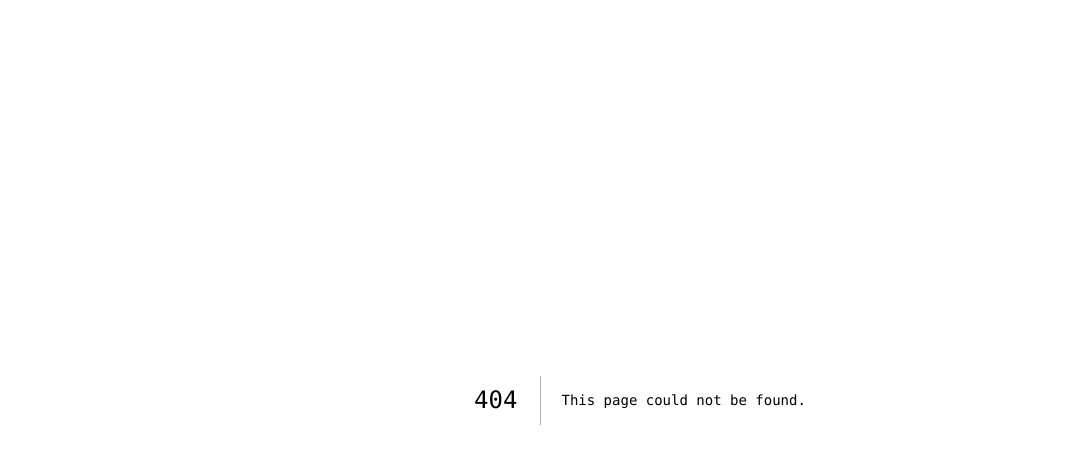
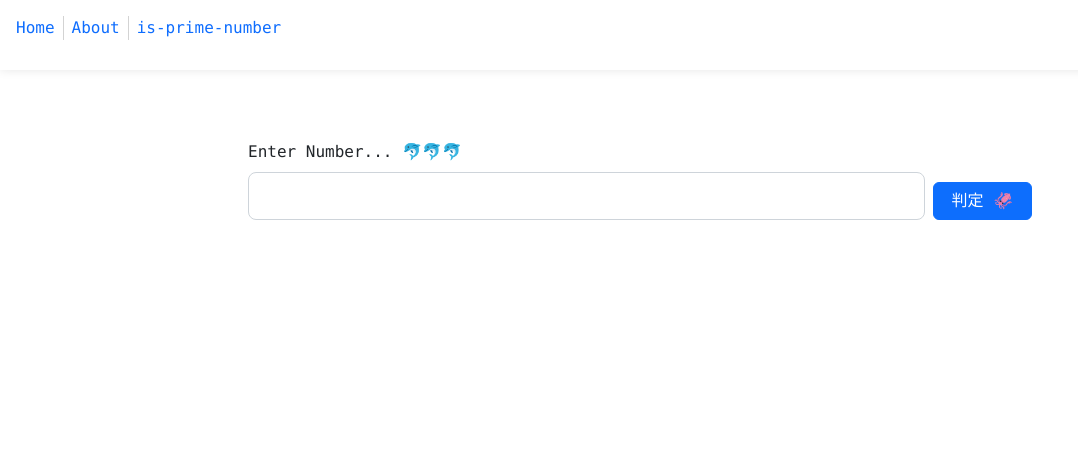
Before and after one commit to osawa-koki/IsPrimeNumber.php, a Next.js app in the folder client/: page /is-prime-number in a window 1280 px wide. Before the commit this address had no page. Shown: the top 464 px of the page, without its empty margins (0-1078 px from the left). Built offline with nearby package versions, Linux system fonts and the light colour scheme.

Commit message:
入力部分まで。

```diff
--- a/client/pages.ts
+++ b/client/pages.ts
@@ -9,8 +9,8 @@ const pages = [
     name: "About",
   },
   {
-    path: "/contact",
-    name: "Contact",
+    path: "/is-prime-number",
+    name: "is-prime-number",
   },
 ];
 
--- a/client/pages/_app.js
+++ b/client/pages/_app.js
@@ -4,7 +4,7 @@ import '../styles/styles.scss';
 
 import '../styles/index.scss';
 import '../styles/about.scss';
-import '../styles/contact.scss';
+import '../styles/IsPrimeNumber.scss';
 
 import Head from 'next/head';
 
--- a/client/pages/index.tsx
+++ b/client/pages/index.tsx
@@ -1,4 +1,6 @@
+import Link from "next/link";
 import Layout from "../components/Layout";
+import { Button } from 'react-bootstrap';
 
 export default function Home() {
   return (
@@ -6,6 +8,9 @@ export default function Home() {
       <div id='Index'>
         <h1>Hello IsPrimeNumber 💓💓💓</h1>
         <img id='Logo' src="./tako.png" alt="Logo" />
+        <Link href="is-prime-number">
+          <Button>🐙 素数かどうかを判定する 🐙</Button>
+        </Link>
       </div>
     </Layout>
   );
--- /dev/null
+++ b/client/pages/is-prime-number.tsx
@@ -0,0 +1,30 @@
+import React, { useState } from "react";
+
+import { Button, Alert, Form } from 'react-bootstrap';
+import Layout from "../components/Layout";
+
+import PageBlock from "../components/pages";
+
+const mail_regex = new RegExp(/^[a-zA-Z0-9_.+-]+@[a-zA-Z0-9-]+\.[a-zA-Z0-9-.]+$/);
+
+export default function HelloWorld() {
+
+  let [count, setCount] = useState(0);
+  let [mail, setMail] = useState('osawa-koki@example.com');
+
+  return (
+    <Layout>
+      <main>
+        <div id="IsPrimeNumber">
+          <div id="IsPrimeHeader">
+            <Form.Group id="IsPrimeInput">
+              <Form.Label>Enter Number... 🐬🐬🐬</Form.Label>
+              <Form.Control type="number" size="lg" min="0" />
+            </Form.Group>
+            <Button>判定 🦑</Button>
+          </div>
+        </div>
+      </main>
+    </Layout>
+  );
+};
--- /dev/null
+++ b/client/styles/IsPrimeNumber.scss
@@ -0,0 +1,16 @@
+
+#IsPrimeNumber {
+  #IsPrimeHeader {
+    display: flex;
+    justify-content: center;
+    align-items: flex-end;
+    $buttonWidth: 100;
+    #IsPrimeInput {
+      width: calc(100% - #{$buttonWidth}px);
+    }
+    button {
+      width: #{$buttonWidth}px;
+      margin-left: 0.5rem;
+    }
+  }
+}
--- a/client/styles/index.scss
+++ b/client/styles/index.scss
@@ -12,4 +12,7 @@
     height: 100px;
     margin-top: 3rem;
   }
+  button {
+    margin-top: 1rem;
+  }
 }
--- a/client/styles/styles.scss
+++ b/client/styles/styles.scss
@@ -22,6 +22,7 @@ header {
 main {
   max-width: 800px;
   margin: 100px auto;
+  padding: 0.5rem;
   ul, ol, p, div {
     margin-top: 1rem;
   }
```
Also changed, not shown: client/pages/contact.tsx (deleted, +0 -45 lines), client/styles/contact.scss (deleted).
